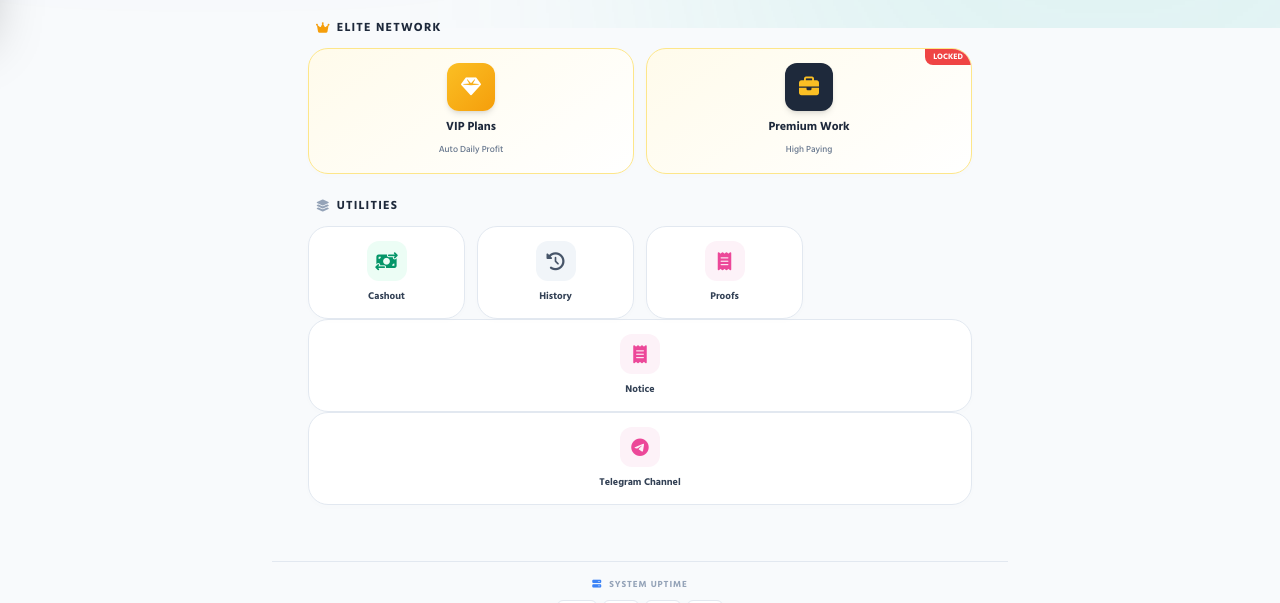
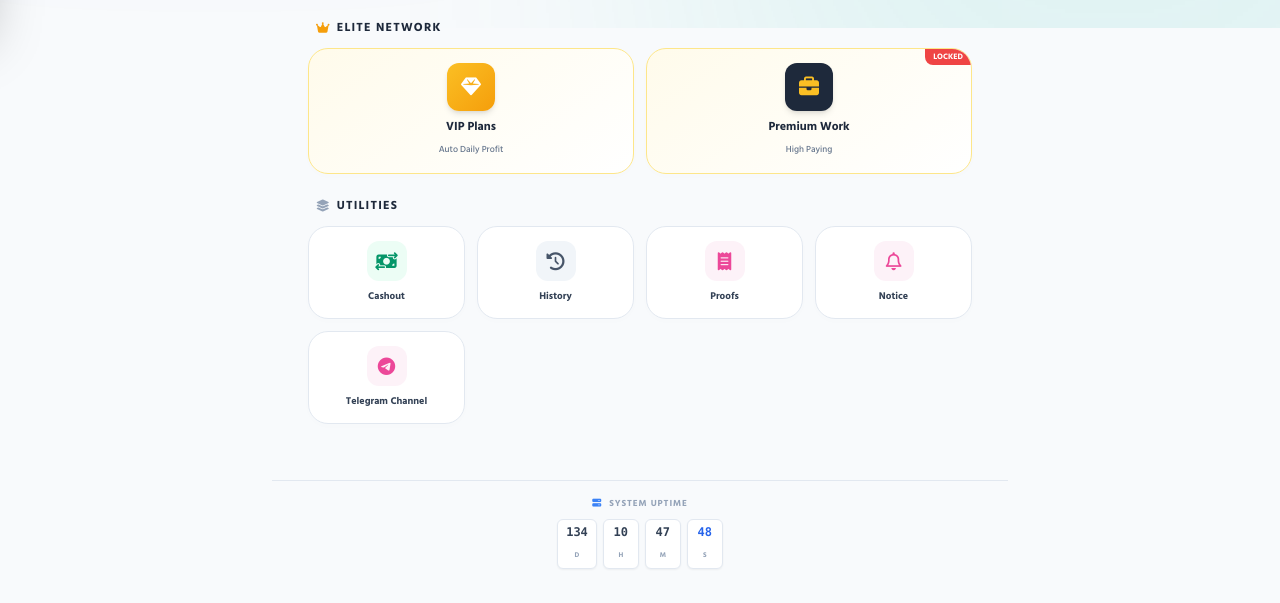
Before and after one commit to hoingut/oayrbackup, a Flask app: template templates/index.html in a window 1280 px wide. Shown: the part 772-1375 px from the top of the page. After the commit the page ends 1341 px from the top, so only its background shows below. Run offline with Flask 3, Linux system fonts and the light colour scheme; the template is opened without the code that fills it, so the values that code supplies are empty; parts of the project's set-up code (start-up, migrations or seed data) failed here and were passed over; some libraries are stand-ins or nearby versions.

Commit message:
Update index.html

```diff
--- a/templates/index.html
+++ b/templates/index.html
@@ -269,13 +269,13 @@
             <a href="/history" class="nav-card"><div class="h-10 w-10 bg-slate-100 text-slate-600 rounded-xl flex items-center justify-center text-lg"><i class="fa-solid fa-clock-rotate-left"></i></div><span class="text-[10px] font-bold text-slate-700">History</span></a>
 
             <a href="/proofs" class="nav-card"><div class="h-10 w-10 bg-pink-50 text-pink-500 rounded-xl flex items-center justify-center text-lg"><i class="fa-solid fa-receipt"></i></div><span class="text-[10px] font-bold text-slate-700">Proofs</span></a>
-        </div>
 
-        <a href="/notice" class="nav-card"><div class="h-10 w-10 bg-pink-50 text-pink-500 rounded-xl flex items-center justify-center text-lg"><i class="fa-solid fa-receipt"></i></div><span class="text-[10px] font-bold text-slate-700">Notice</span></a>
+
+        <a href="/notice" class="nav-card"><div class="h-10 w-10 bg-pink-50 text-pink-500 rounded-xl flex items-center justify-center text-lg"><i class="fa-regular fa-bell"></i></div><span class="text-[10px] font-bold text-slate-700">Notice</span></a>
 
 
         <a href="https://t.me/pay_easy_earn" class="nav-card"><div class="h-10 w-10 bg-pink-50 text-pink-500 rounded-xl flex items-center justify-center text-lg"><i class="fab fa-telegram"></i></div><span class="text-[10px] font-bold text-slate-700">Telegram Channel</span></a>
-
+        </div>
         </div>
     </div>
 
```
